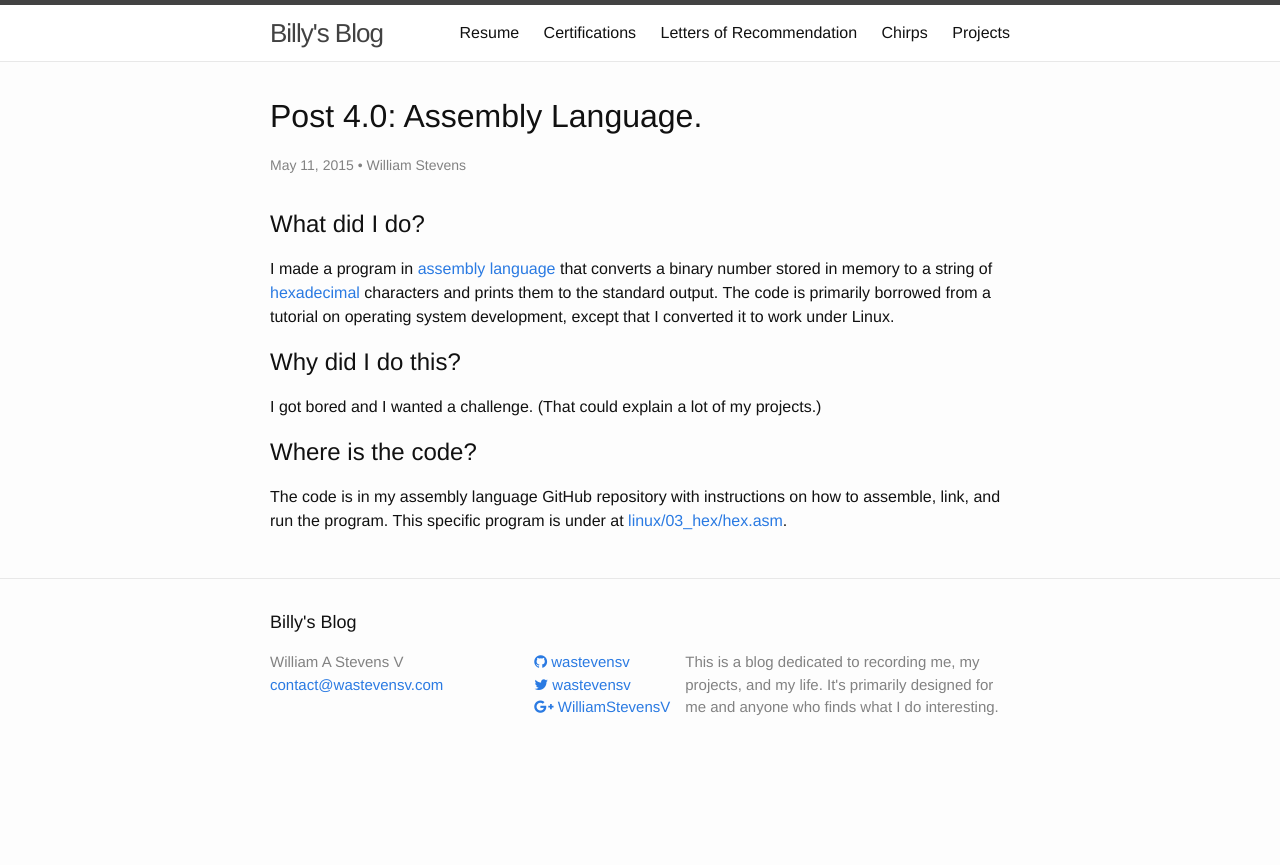
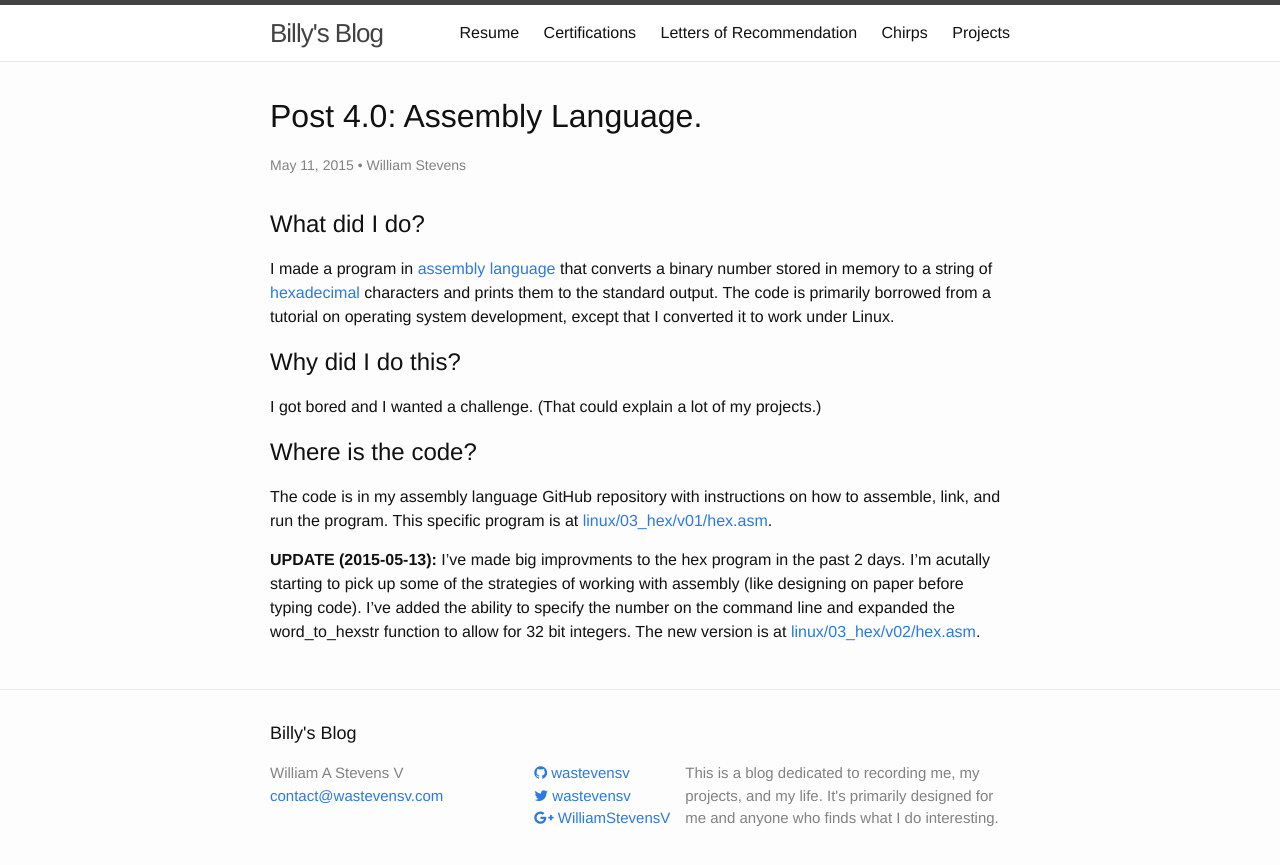
Before and after one commit to wastevensv/old-blog, a Jekyll site: the page built from _posts/2015-05-11-assembly.md, in a window 1280 px wide. Shown: the top 865 px of the page. Built offline with Jekyll 4.4.1, drawn with Linux system fonts in a browser that asks for light colours; nearby versions of some CDN libraries.

Commit message:
Updated post 4.0

```diff
--- a/_data/briefs.yml
+++ b/_data/briefs.yml
@@ -39,3 +39,7 @@
 - time: 2015-05-11 22:15
   text: >
     Added blog post on my work with assembly language. Been up past 10 PM working.
+
+- time: 2015-05-13 12:41
+  text: >
+    Assembly langauge is easier when working at a reasonable hour (like not 10 PM). Big improvements to hex program.
--- a/_posts/2015-05-11-assembly.md
+++ b/_posts/2015-05-11-assembly.md
@@ -14,4 +14,6 @@ I made a program in [assembly language](http://en.wikipedia.org/wiki/Assembly_la
 I got bored and I wanted a challenge. (That could explain a lot of my projects.)
 
 ## Where is the code?
-The code is in my assembly language GitHub repository with instructions on how to assemble, link, and run the program. This specific program is under at [linux/03_hex/hex.asm](https://github.com/wastevensv/Assembly/blob/master/linux/03_hex/hex.asm).
+The code is in my assembly language GitHub repository with instructions on how to assemble, link, and run the program. This specific program is at [linux/03_hex/v01/hex.asm](https://github.com/wastevensv/Assembly/blob/3ada8a0c4d585db14f46e4d691ababaa8e999a9d/linux/03_hex/v01/hex.asm).
+
+**UPDATE (2015-05-13):** I've made big improvments to the hex program in the past 2 days. I'm acutally starting to pick up some of the strategies of working with assembly (like designing on paper before typing code). I've added the ability to specify the number on the command line and expanded the word_to_hexstr function to allow for 32 bit integers. The new version is at [linux/03_hex/v02/hex.asm](https://github.com/wastevensv/Assembly/blob/1a315426cc4d27d35f95d91b13d35031a4b471ba/linux/03_hex/v02/hex.asm).
```
